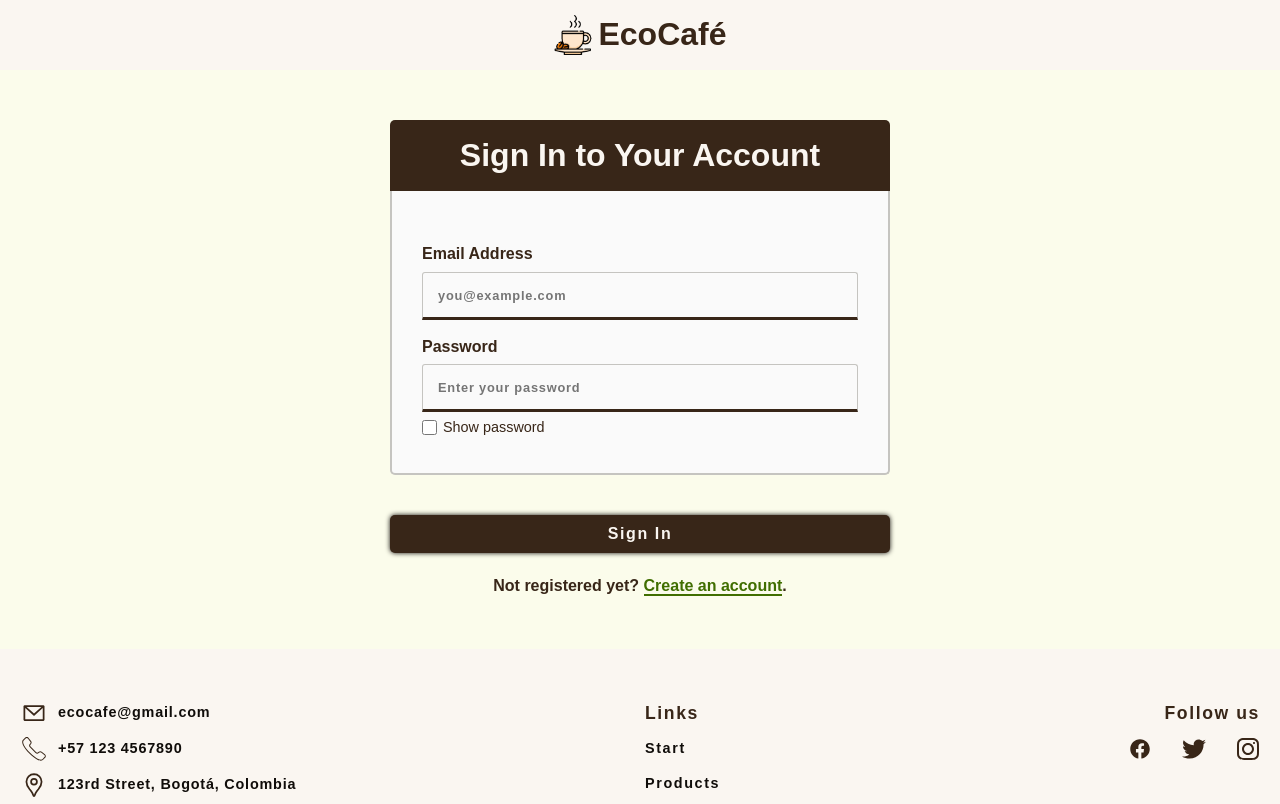
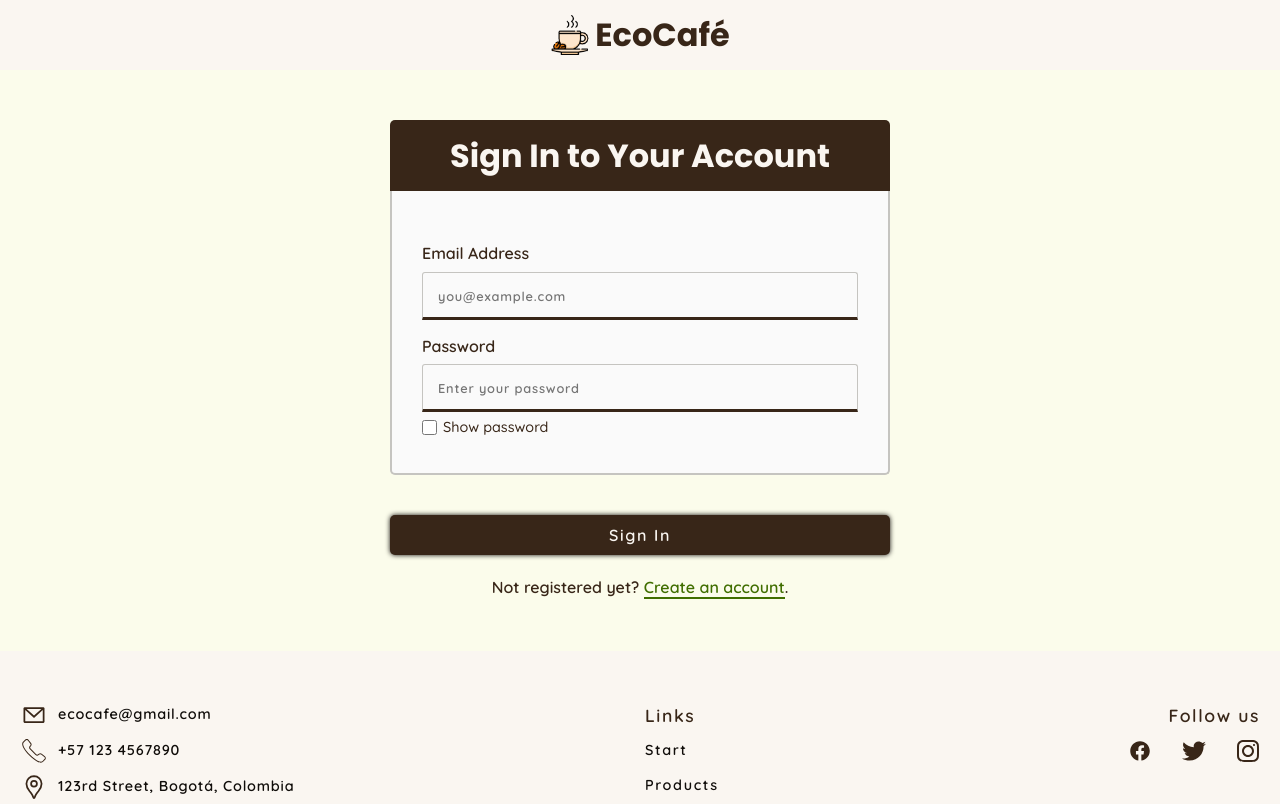
Before and after one commit to workamts/ecocafe, a plain HTML site: page login/login.html in a window 1280 px wide. Shown: the top 804 px of the page. Drawn offline with Linux system fonts and the light colour scheme.

Commit message:
Añadido los links de tipografia a todos los archivos index.html

```diff
--- a/login/login.html
+++ b/login/login.html
@@ -18,6 +18,11 @@
 
     <!-- Favicon -->
     <link rel="icon" href="../assets/icons/logo-ecocafe.png" type="image/png" />
+
+    <!-- Font Family -->
+    <link rel="preconnect" href="https://fonts.googleapis.com">
+    <link rel="preconnect" href="https://fonts.gstatic.com" crossorigin>
+    <link href="https://fonts.googleapis.com/css2?family=Poppins:wght@400;600;700&family=Quicksand:wght@400;500;600&display=swap" rel="stylesheet">
 
     <!-- Main CSS file -->
     <link rel="stylesheet" href="../css/layout-base.css" />
--- a/product/product.css
+++ b/product/product.css
@@ -1,26 +1,3 @@
-
-:root {
-    --color-primary: #faf6f1;
-    --color-secondary: #382618;
-    --color-tertiary: #6b4c35;
-    --color-quaternary: #406e00;
-    --color-quinary: #100d0a;
-    --color-senary: #fbfceb;
-    --color-septenary: #c5c4c0;
-    --color-octonary: #fafafa;
-    --color-nonary: #d4edda;
-    --color-denary: #721c24;
-    --color-undenary: #f8d7da;
-    --font-main: 'Poppins', sans-serif;
-    --font-secondary: 'Quicksand', sans-serif;
-}
-
-
-
-
-
-
-
 /*==============================
 =   EcoCafé - CSS
 =   Page: Product
```
Also changed, not shown: checkout/checkout.html (+5 -0 lines), register/register.html (+5 -0 lines).
